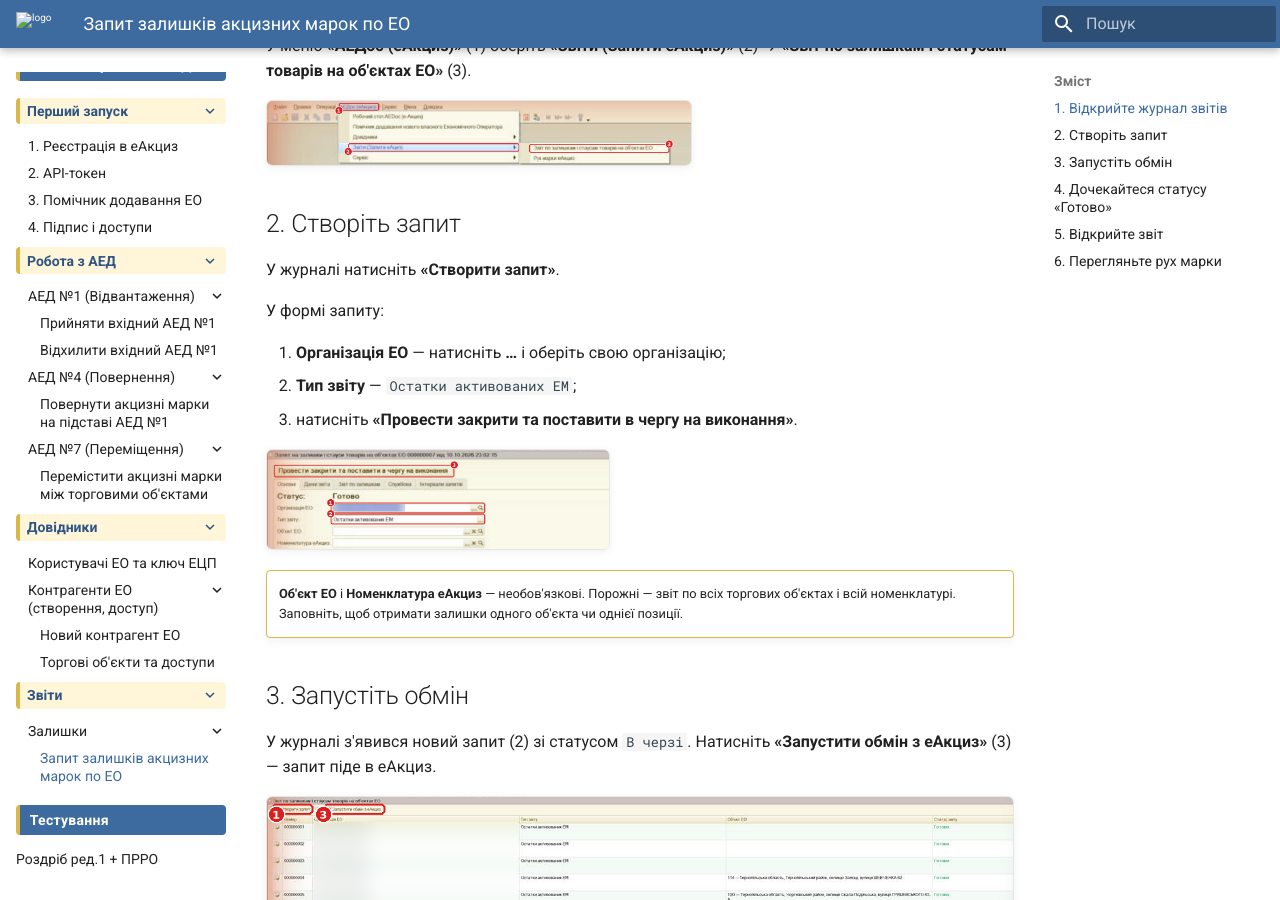
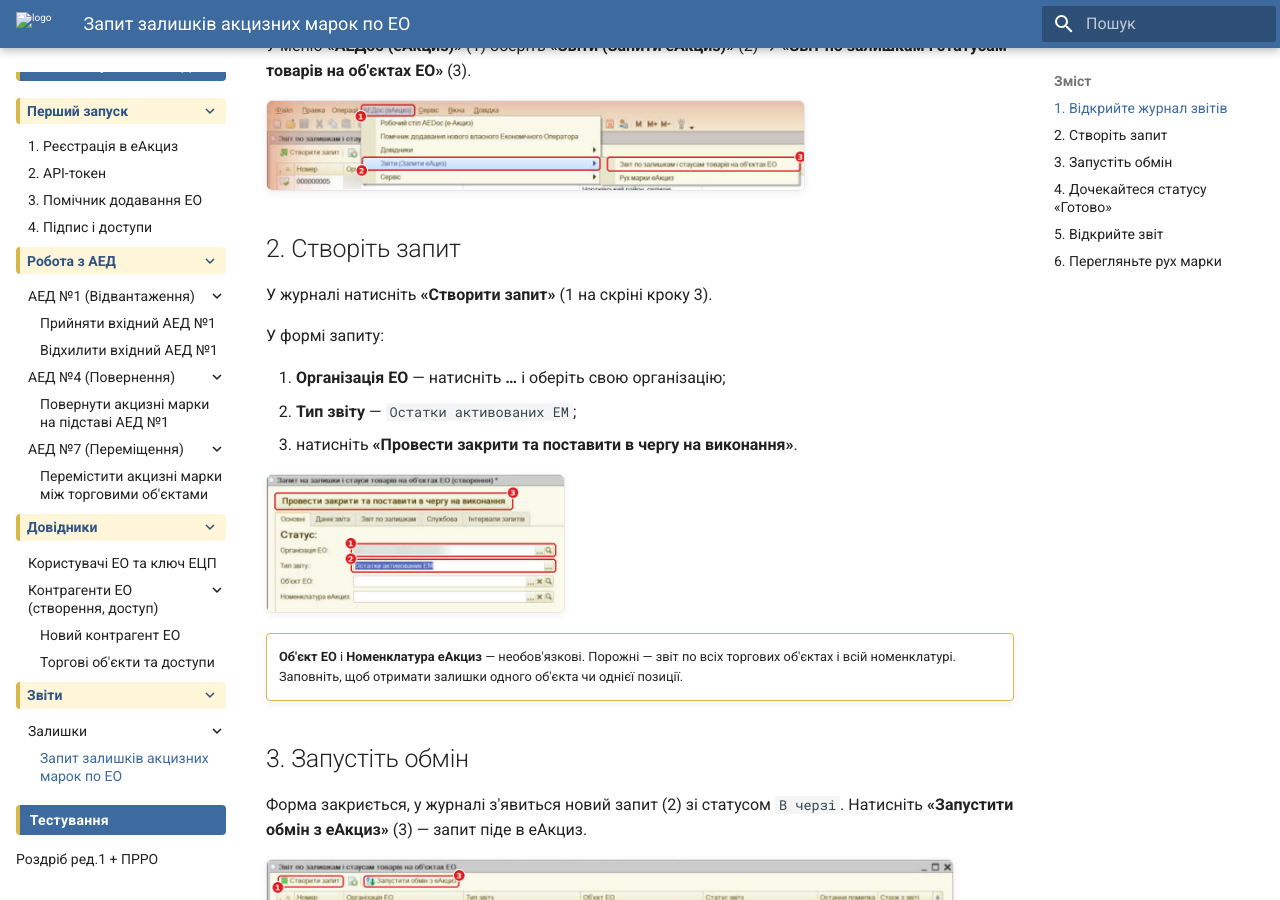
Before and after one commit to sukhenko/aedoc-docs, an MkDocs documentation site: the page built from docs/zvity/zapyt-zalyshkiv.md, in a window 1280 px wide and 900 px high, scrolled down 495 px. Built offline with MkDocs 1.6.1 and Material for MkDocs 9.7.7, drawn with Linux system fonts in a browser that asks for light colours.

Commit message:
Звіти: перезняті скріни запиту залишків (масштаб 150%, zoom 1:1)
Co-Authored-By: Claude Opus 5.5 <noreply@anthropic.com>
Claude-Session: https://claude.ai/code/session_012YJhDHTuya6uumxtyvomnY

```diff
--- a/docs/zvity/zapyt-zalyshkiv.md
+++ b/docs/zvity/zapyt-zalyshkiv.md
@@ -10,11 +10,11 @@
 
 У меню **«АЕДос (еАкциз)»** (1) оберіть **«Звіти (Запити еАкциз)»** (2) → **«Звіт по залишкам і статусам товарів на об'єктах ЕО»** (3).
 
-<img class="shot" style="width:57%" src="../img/zalyshky-1-menu.png" alt="Меню «АЕДос (еАкциз)» → «Звіти (Запити еАкциз)» → «Звіт по залишкам і статусам товарів на об'єктах ЕО»">
+<img class="shot" style="width:72%" src="../img/zalyshky-1-menu-v2.png" alt="Меню «АЕДос (еАкциз)» → «Звіти (Запити еАкциз)» → «Звіт по залишкам і статусам товарів на об'єктах ЕО»">
 
 ## 2. Створіть запит
 
-У журналі натисніть **«Створити запит»**.
+У журналі натисніть **«Створити запит»** (1 на скріні кроку 3).
 
 У формі запиту:
 
@@ -22,22 +22,22 @@
 2. **Тип звіту** — `Остатки активованих ЕМ`;
 3. натисніть **«Провести закрити та поставити в чергу на виконання»**.
 
-<img class="shot" style="width:46%" src="../img/zalyshky-3-forma.png" alt="Форма запиту: організація ЕО, тип звіту «Остатки активованих ЕМ», кнопка «Провести закрити та поставити в чергу на виконання»">
+<img class="shot" style="width:40%" src="../img/zalyshky-2-forma-v2.png" alt="Форма запиту: організація ЕО, тип звіту «Остатки активованих ЕМ», кнопка «Провести закрити та поставити в чергу на виконання»">
 
 !!! note ""
     **Об'єкт ЕО** і **Номенклатура еАкциз** — необов'язкові. Порожні — звіт по всіх торгових об'єктах і всій номенклатурі. Заповніть, щоб отримати залишки одного об'єкта чи однієї позиції.
 
 ## 3. Запустіть обмін
 
-У журналі з'явився новий запит (2) зі статусом `В черзі`. Натисніть **«Запустити обмін з еАкциз»** (3) — запит піде в еАкциз.
+Форма закриється, у журналі з'явиться новий запит (2) зі статусом `В черзі`. Натисніть **«Запустити обмін з еАкциз»** (3) — запит піде в еАкциз.
 
-<img class="shot" src="../img/zalyshky-2-zhurnal.png" alt="Журнал запитів: кнопки «Створити запит» і «Запустити обмін з еАкциз», новий запит у статусі «В черзі»">
+<img class="shot" style="width:92%" src="../img/zalyshky-3-vcherzi-v2.png" alt="Журнал запитів: кнопки «Створити запит» і «Запустити обмін з еАкциз», новий запит у статусі «В черзі»">
 
 ## 4. Дочекайтеся статусу «Готово»
 
 Через 1–3 хвилини ще раз натисніть **«Запустити обмін з еАкциз»**: обмін забере готовий звіт, і статус запиту зміниться на `Готово` (1). У колонці **«Строк з звіті»** — кількість марок у звіті.
 
-<img class="shot" src="../img/zalyshky-4-hotovo.png" alt="Журнал запитів: запит у статусі «Готово»">
+<img class="shot" style="width:92%" src="../img/zalyshky-4-hotovo-v2.png" alt="Журнал запитів: запит у статусі «Готово»">
 
 !!! tip ""
     Статус оновлюється лише після обміну. Якщо запит ще `В черзі` — зачекайте хвилину і запустіть обмін знову.
@@ -46,11 +46,11 @@
 
 Двічі клікніть по запиту і перейдіть на вкладку **«Звіт по залишкам»**. Марки згруповані (1): **Об'єкт знаходження** → **Номенклатура еАкциз, УКТЗЕД, Штрих код** → **Статус еАкциз**, далі — рядки марок (2): серійний номер, HRI, унікальний ідентифікатор, етап, uuid.
 
-<img class="shot" style="width:68%" src="../img/zalyshky-5-zvit.png" alt="Вкладка «Звіт по залишкам»: групування за об'єктом, номенклатурою і статусом, рядки акцизних марок">
+<img class="shot" style="width:89%" src="../img/zalyshky-5-zvit-v2.png" alt="Вкладка «Звіт по залишкам»: групування за об'єктом, номенклатурою і статусом, рядки акцизних марок">
 
 Згорніть групи кнопками **−/+** зліва, щоб побачити кількість марок по кожному торговому об'єкту і загальний підсумок **«Разом»** (1).
 
-<img class="shot" style="width:90%" src="../img/zalyshky-6-razom.png" alt="Згорнутий звіт: кількість акцизних марок по торгових об'єктах і рядок «Разом»">
+<img class="shot" style="width:89%" src="../img/zalyshky-6-razom-v2.png" alt="Згорнутий звіт: кількість акцизних марок по торгових об'єктах і рядок «Разом»">
 
 !!! note ""
     Рядок без назви об'єкта — марки, які в еАкциз ще не прив'язані до жодного торгового об'єкта (наприклад, щойно нанесені). Сума всіх рядків дорівнює «Разом» і кількості марок у журналі.
@@ -63,7 +63,7 @@
 2. розшифровка: товар, УКТЗЕД, виробник, походження, об'єкт, податок;
 3. історія руху марки — етапи з датою й часом, ЕО і об'єктом.
 
-<img class="shot" style="width:91%" src="../img/zalyshky-7-rukh.png" alt="Вікно «Рух і інформація по акцизній марці»: статус марки, розшифровка і історія руху">
+<img class="shot" style="width:97%" src="../img/zalyshky-7-rukh-v2.png" alt="Вікно «Рух і інформація по акцизній марці»: статус марки, розшифровка і історія руху">
 
 !!! note ""
     Те саме вікно відкривається з меню **«АЕДос (еАкциз)» → «Звіти (Запити еАкциз)» → «Рух марки еАкциз»**: введіть код марки або uuid у поле **«Код ЕМ / uuid»** і натисніть **«Сформувати»**.
```
Also changed, not shown: BRIEF.md (+2 -2 lines), docs/zvity/img/zalyshky-1-menu-v2.png (added), docs/zvity/img/zalyshky-1-menu.png (deleted), docs/zvity/img/zalyshky-2-forma-v2.png (added), docs/zvity/img/zalyshky-2-zhurnal.png (deleted), docs/zvity/img/zalyshky-3-forma.png (deleted), docs/zvity/img/zalyshky-3-vcherzi-v2.png (added), docs/zvity/img/zalyshky-4-hotovo-v2.png (added), docs/zvity/img/zalyshky-4-hotovo.png (deleted), docs/zvity/img/zalyshky-5-zvit-v2.png (added), docs/zvity/img/zalyshky-5-zvit.png (deleted), docs/zvity/img/zalyshky-6-razom-v2.png (added), docs/zvity/img/zalyshky-6-razom.png (deleted), docs/zvity/img/zalyshky-7-rukh-v2.png (added), 1 more files, 1 other file.
